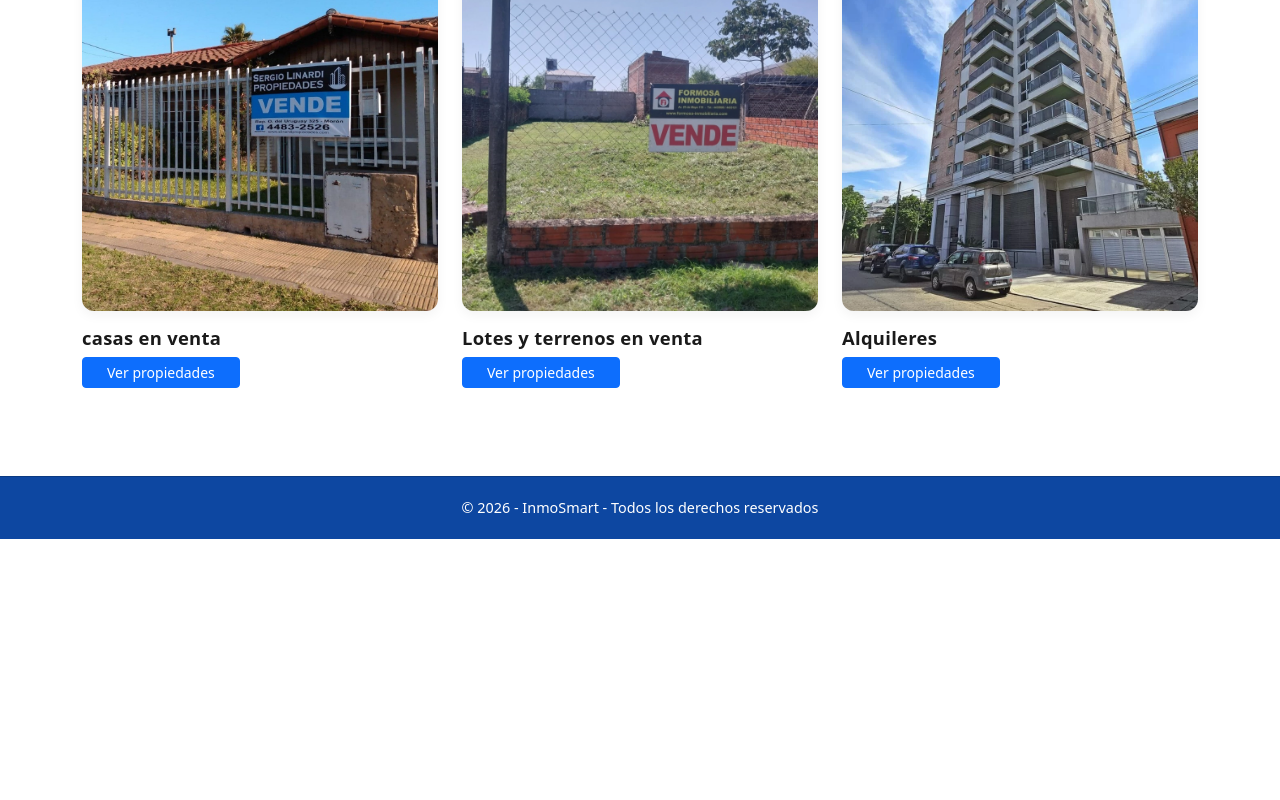
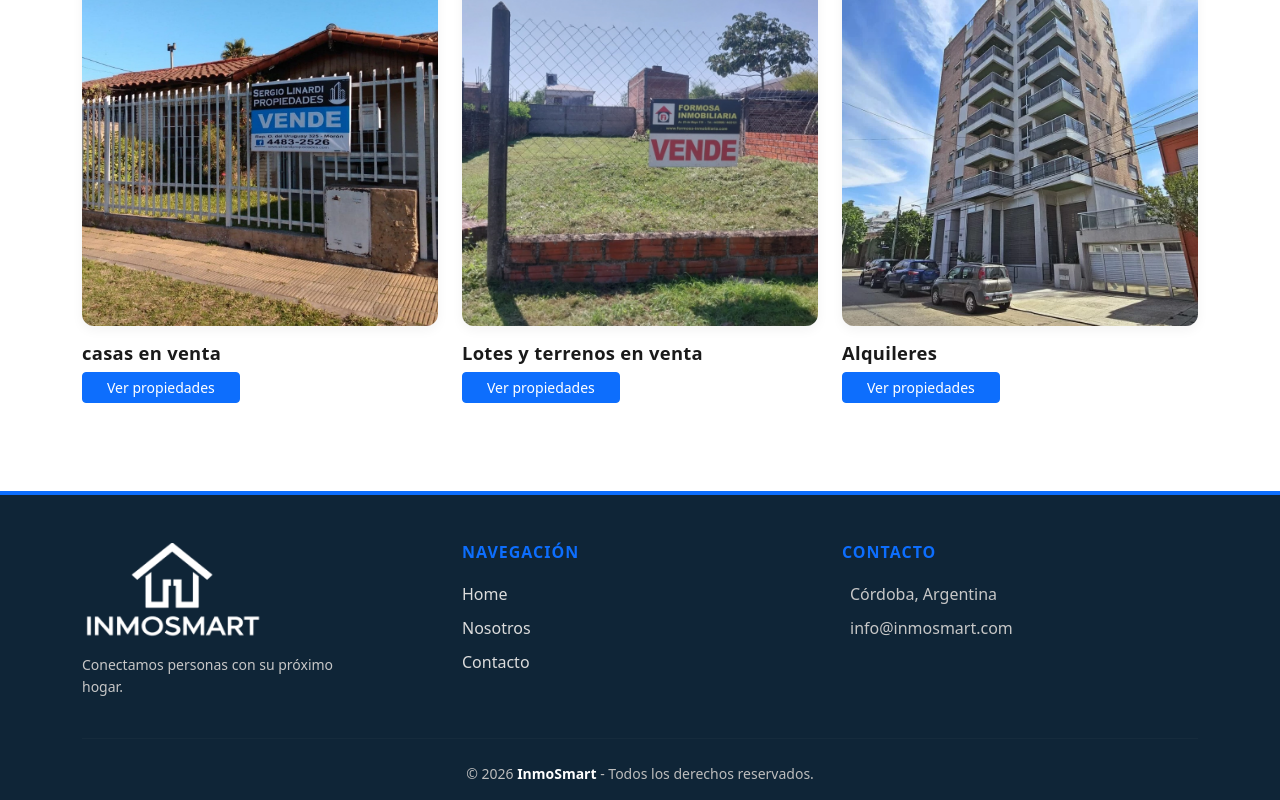
Before and after one commit to CreatiEdu/Modulo2026, an Angular app in the folder Frontend/app/: page / in a window 1280 px wide. Shown: the part 1428-2228 px from the top of the page. Before the commit the page ends 1967 px from the top, so only its background shows below. Built offline with nearby package versions, Linux system fonts and the light colour scheme.

Commit message:
Actualizacion del footer y favicon

```diff
--- a/Frontend/app/src/app/shared/footer/footer.css
+++ b/Frontend/app/src/app/shared/footer/footer.css
@@ -1,9 +1,65 @@
-.main-footer {
-  background-color: #0d47a1;
-  color: #ffffff;
-  padding: 20px 0;
-  font-size: 0.9rem;
-  border-top: 1px solid #0a3a82;
-  width: 100%;
-  margin-top: auto;
+.footer-professional {
+  background-color: #0f2537;
+  border-top: 4px solid #0d6efd;
+  padding-top: 45px;
+  padding-bottom: 30px;
 }
+
+.footer-logo-img {
+  width: 180px;
+  height: auto;
+  margin-bottom: 15px;
+  filter: brightness(0) invert(1);
+}
+
+.footer-description {
+  color: #c7c7c7;
+  line-height: 1.6;
+}
+
+
+.footer-title {
+  color: #0d6efd;
+  font-weight: 600;
+  margin-bottom: 20px;
+}
+
+.footer-links {
+  list-style: none;
+  padding: 0;
+}
+
+.footer-links li {
+  margin-bottom: 10px;
+}
+
+.footer-links a {
+  color: #dcdcdc;
+  text-decoration: none;
+  transition: 0.3s;
+}
+
+.footer-links a:hover {
+  color: #0d6efd;
+  padding-left: 5px;
+}
+
+.footer-divider {
+  border-color: rgba(255,255,255,0.1);
+}
+
+.copyright {
+  color: #bdbdbd;
+  margin: 0;
+}
+
+.social-icons a {
+  color: white;
+  font-size: 1.3rem;
+  margin-left: 15px;
+  transition: 0.3s;
+}
+
+.social-icons a:hover {
+  color: #0d6efd;
+}
--- a/Frontend/app/src/app/shared/footer/footer.html
+++ b/Frontend/app/src/app/shared/footer/footer.html
@@ -1,5 +1,56 @@
-<footer class="main-footer">
-  <div class="container text-center">
-    <p class="mb-0">&copy; 2026 - InmoSmart - Todos los derechos reservados</p>
+<footer class="footer-professional pt-5 pb-3">
+  <div class="container">
+    <div class="row text-center text-md-start align-items-start">
+
+      <div class="col-md-4 col-lg-3 mb-4 mb-md-0">
+        <img src="assets/propiedades/logo1.png" alt="InmoSmart" class="footer-logo-img">
+        <p class="footer-description small">
+          Conectamos personas con su próximo hogar.
+        </p>
+      </div>
+
+      <div class="col-md-3 col-lg-2 mx-auto mb-4 mb-md-0">
+        <h5 class="text-uppercase footer-title" style="font-size: 1rem; letter-spacing: 1px;">Navegación</h5>
+        <ul class="footer-links">
+          <li>
+            <a routerLink="/" routerLinkActive="active" [routerLinkActiveOptions]="{ exact: true }">Home</a>
+          </li>
+          <li>
+            <a routerLink="/quienes-somos" routerLinkActive="active">Nosotros</a>
+          </li>
+          <li>
+            <a routerLink="/contacto" routerLinkActive="active">Contacto</a>
+          </li>
+        </ul>
+      </div>
+
+      <div class="col-md-4 col-lg-3 mx-auto">
+        <h5 class="text-uppercase footer-title" style="font-size: 1rem; letter-spacing: 1px;">Contacto</h5>
+        <p class="footer-description mb-2">
+          <i class="bi bi-geo-alt-fill text-primary me-2"></i>Córdoba, Argentina
+        </p>
+        <p class="footer-description mb-3">
+          <i class="bi bi-envelope-fill text-primary me-2"></i>info@inmosmart.com
+        </p>
+
+        <div class="social-icons mt-3 d-flex justify-content-center justify-content-md-start">
+          <a href="#" target="_blank"><i class="bi bi-facebook"></i></a>
+          <a href="#" target="_blank"><i class="bi bi-instagram"></i></a>
+          <a href="#" target="_blank"><i class="bi bi-linkedin"></i></a>
+          <a href="#" target="_blank"><i class="bi bi-whatsapp"></i></a>
+        </div>
+      </div>
+
+    </div>
+
+    <hr class="footer-divider my-4">
+
+    <div class="row">
+      <div class="col-md-12 text-center">
+        <p class="copyright small">
+          © 2026 <span class="text-white fw-semibold">InmoSmart</span> - Todos los derechos reservados.
+        </p>
+      </div>
+    </div>
   </div>
 </footer>
--- a/Frontend/app/src/app/shared/footer/footer.ts
+++ b/Frontend/app/src/app/shared/footer/footer.ts
@@ -1,8 +1,9 @@
 import { Component } from '@angular/core';
+import { RouterLink, RouterLinkActive } from '@angular/router';
 
 @Component({
   selector: 'app-footer',
-  imports: [],
+  imports: [RouterLink, RouterLinkActive],
   templateUrl: './footer.html',
   styleUrl: './footer.css',
 })
--- a/Frontend/app/src/app/shared/navbar/navbar.html
+++ b/Frontend/app/src/app/shared/navbar/navbar.html
@@ -1,6 +1,12 @@
 <nav class="navbar navbar-expand-lg bg-body-tertiary">
   <div class="container-fluid">
-    <a class="navbar-brand" href="#">Inmobiliaria</a>
+
+ <a class="navbar-brand d-flex align-items-center ms-3" routerLink="/">
+  <img src="assets/propiedades/logo1.png"
+       alt="Logo InmoSmart"
+       width="45"
+       height="45"
+       class="d-inline-block align-middle logo-nav"> </a>
 
     <button
       class="navbar-toggler"
```
Also changed, not shown: Frontend/app/src/assets/propiedades/logo.png (added), Frontend/app/src/assets/propiedades/logo1.png (added).
